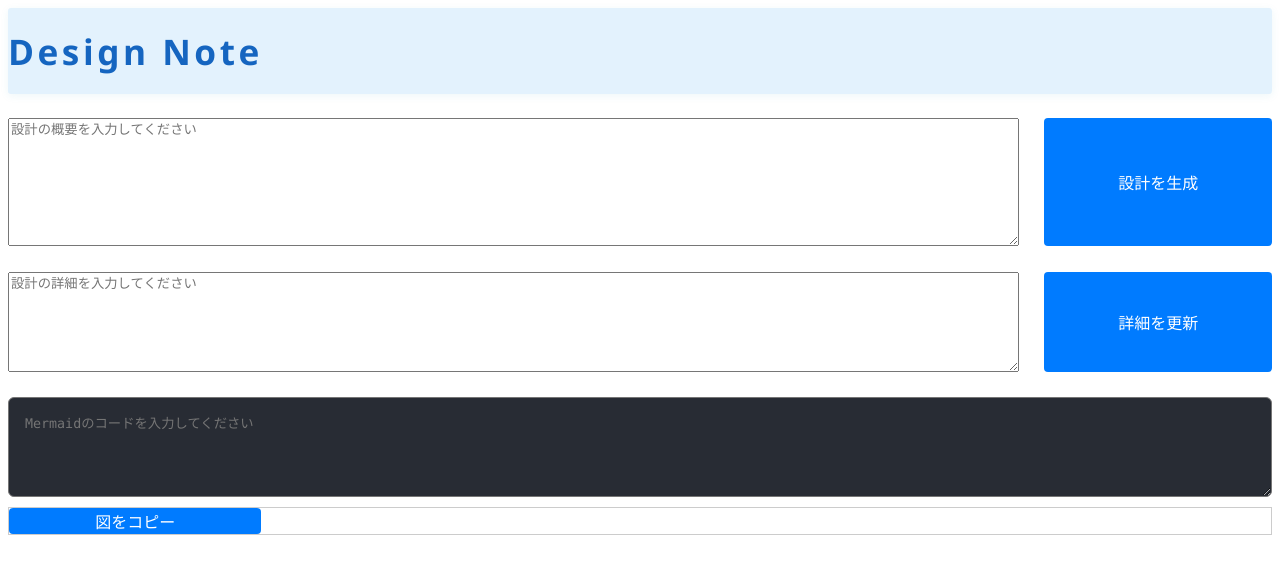
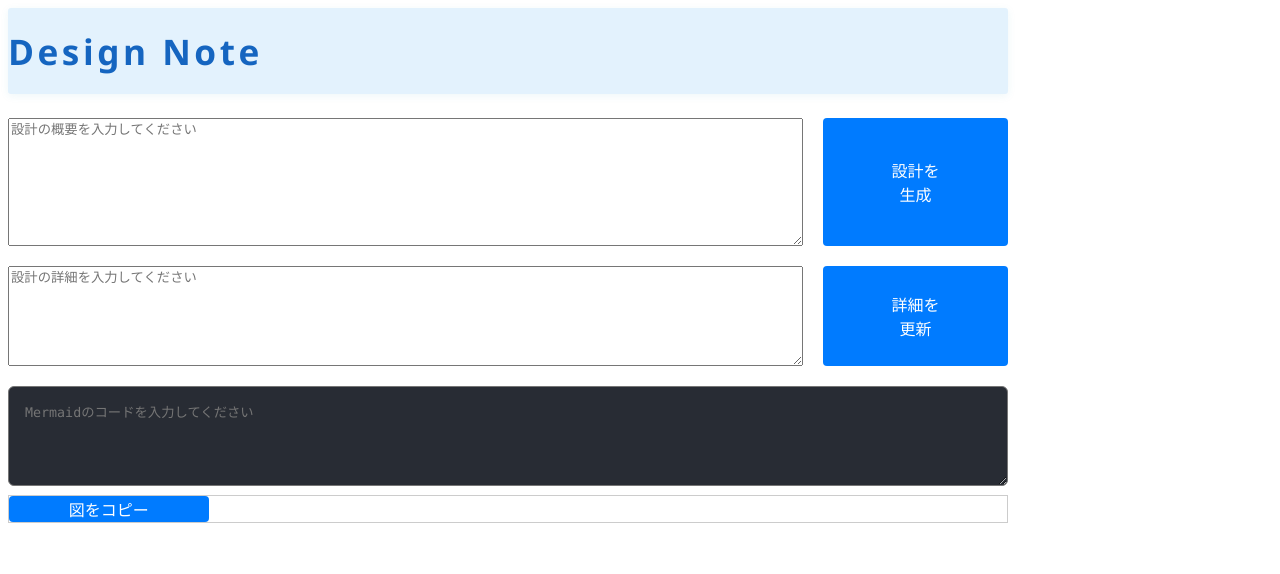
Before and after one commit to Kei-TAKAHATA/design_detailer, a React (Create React App) app in the folder frontend/: page / in a window 1280 px wide. Shown: the top 574 px of the page. Built offline with nearby package versions, Linux system fonts and the light colour scheme.

Commit message:
[feature]画面スタタイルの適用

```diff
--- a/frontend/src/App.tsx
+++ b/frontend/src/App.tsx
@@ -6,6 +6,7 @@ import { MermaidEditor } from './components/MermaidEditor';
 import { MermaidPreview } from './components/MermaidPreview';
 import { generateDesignDetailText } from './utils/generateDesignDetailText';
 import { convertDesignDetailTextToMermaidCode } from './utils/convertDesignDetailTextToMermaidCode';
+import { AppContainer } from './styles';
 
 export const App: React.FC = () => {
   // 概要の入力欄のテキスト管理
@@ -44,7 +45,7 @@ export const App: React.FC = () => {
   };
 
   return (
-    <div>
+    <AppContainer>
       <AppTitle title="Design Note"/>
       <DesignForm
         onSubmit={handleConvertButtonClick}
@@ -61,6 +62,6 @@ export const App: React.FC = () => {
         onChange={setMermaidCode}
       />
       <MermaidPreview mermaidCode={mermaidCode} />
-    </div>
+    </AppContainer>
   );
 };
```
